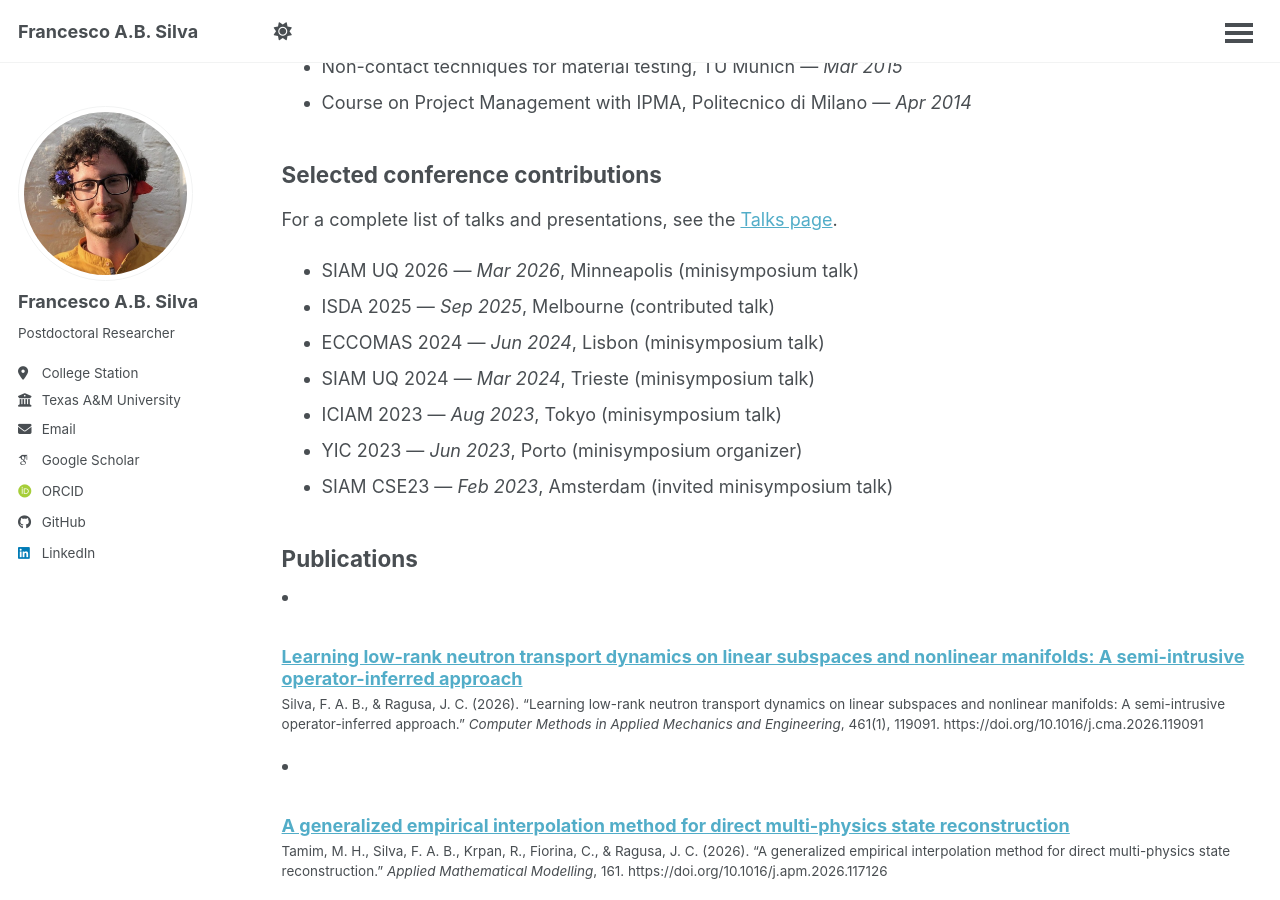
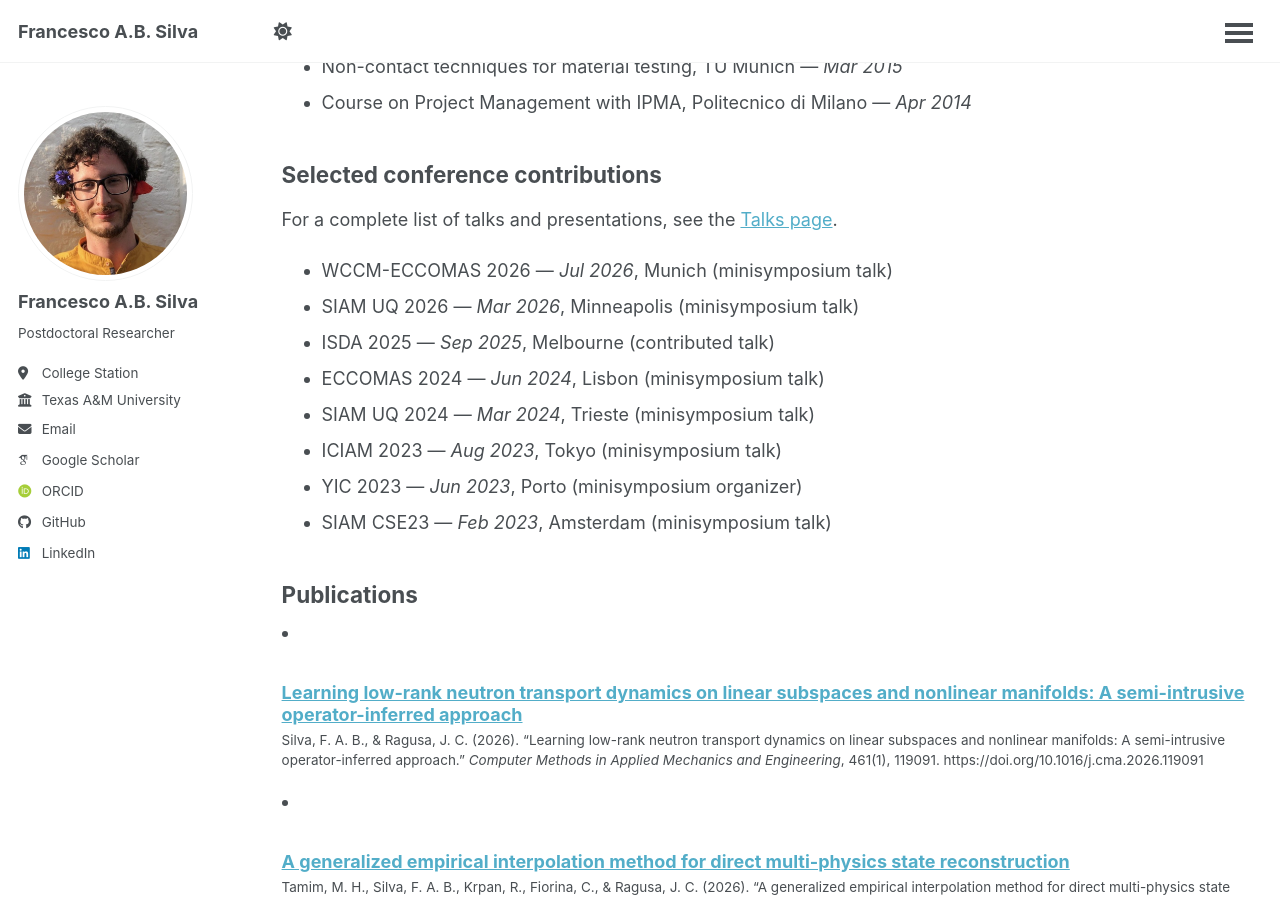
Before and after one commit to FrancescoSilva/francescosilva.github.io, a Jekyll site: the page built from _pages/cv.md, in a window 1280 px wide and 900 px high, scrolled down 2156 px. Built offline with Jekyll 4.4.1, drawn with Linux system fonts in a browser that asks for light colours; some web fonts are replaced.

Commit message:
Update conference contribution details in cv.md

```diff
--- a/_pages/cv.md
+++ b/_pages/cv.md
@@ -77,13 +77,14 @@ redirect_from:
 
 For a complete list of talks and presentations, see the [Talks page](/talks/).
 
+- WCCM-ECCOMAS 2026 — *Jul 2026*, Munich (minisymposium talk)
 - SIAM UQ 2026 — *Mar 2026*, Minneapolis (minisymposium talk)
 - ISDA 2025 — *Sep 2025*, Melbourne (contributed talk)
 - ECCOMAS 2024 — *Jun 2024*, Lisbon (minisymposium talk)
 - SIAM UQ 2024 — *Mar 2024*, Trieste (minisymposium talk)
 - ICIAM 2023 — *Aug 2023*, Tokyo (minisymposium talk)
 - YIC 2023 — *Jun 2023*, Porto (minisymposium organizer)
-- SIAM CSE23 — *Feb 2023*, Amsterdam (invited minisymposium talk)
+- SIAM CSE23 — *Feb 2023*, Amsterdam (minisymposium talk)
 
 ## Publications
 
```
